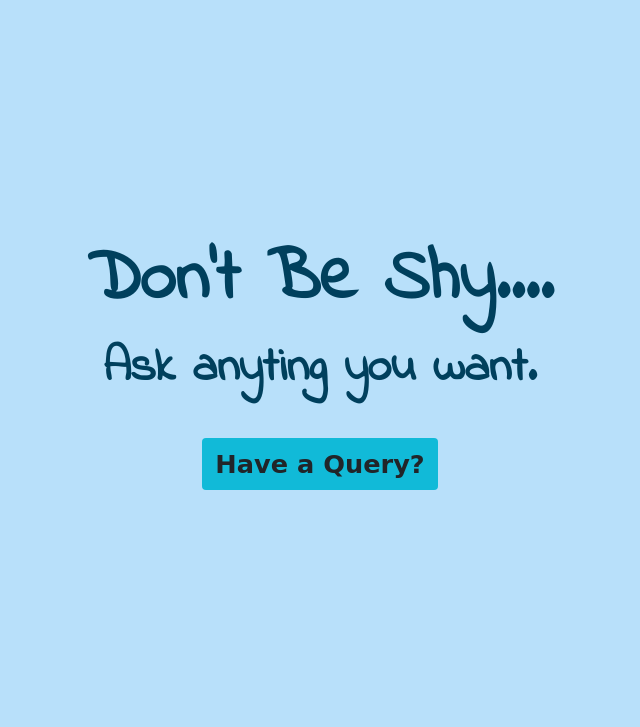
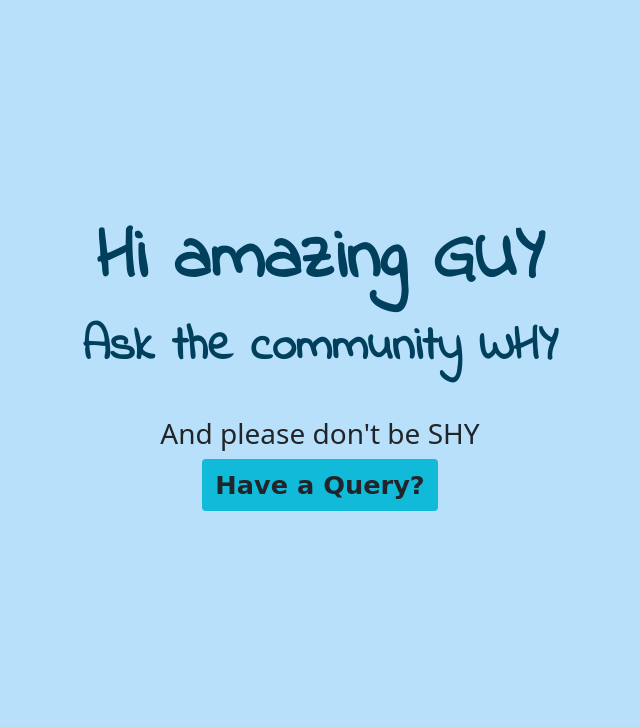
Before and after one commit to Vinay-Munjal/pc-only-forum, a PHP site: page /new/ in a window 1280 px wide. Shown: the part 56-783 px from the top of the page, without its empty margins (320-960 px from the left). Run offline with PHP 8.4, Linux system fonts and the light colour scheme; some web fonts are replaced.

Commit message:
Update index.php

```diff
--- a/index.php
+++ b/index.php
@@ -6,8 +6,9 @@ include 'includes/topmenu.php';
 
 <section class="main" id="main">
     <div class="homebanner">
-        <h1 class="slogan">Don't Be Shy....</h1>
-        <h2 class="slogan2">Ask anyting you want.</h2>
+        <h1 class="slogan">Hi amazing GUY</h1>
+        <h2 class="slogan2">Ask the community WHY</h2>
+        <h3 class="slogan3">And please don't be SHY</h3>
         <a href="ask-question.php" class="ask btn main-btn">Have a Query?</a>
     </div>
 </section>
```
